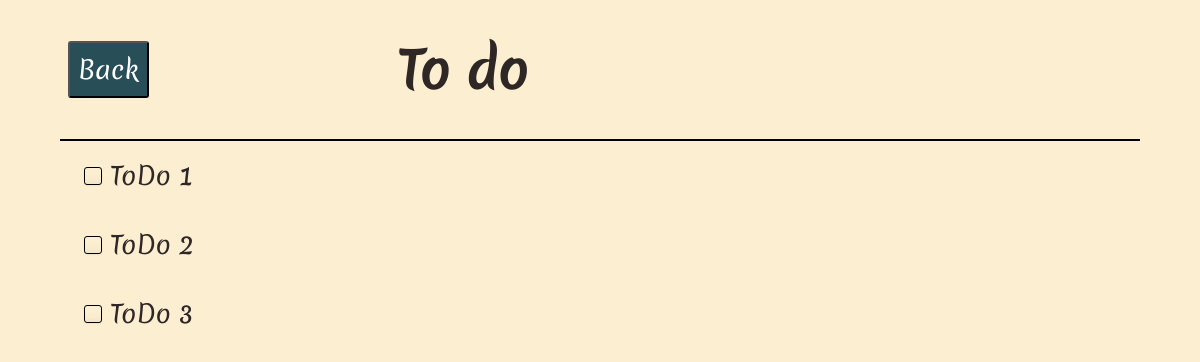
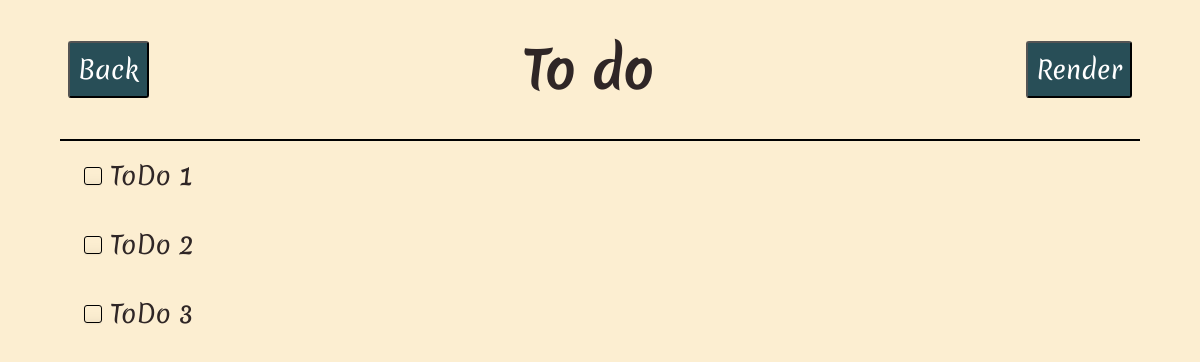
Before and after one commit to Mathiasotnes/Life, an Electron app: page src/sections/todo.html in a window 1200 px wide. Drawn offline with Linux system fonts and the light colour scheme; no server answers.

Commit message:
rendering database

```diff
--- a/src/assets/todo.css
+++ b/src/assets/todo.css
@@ -11,7 +11,7 @@ body {
 .navBar {
     display: flex;
     flex-direction: row;
-    justify-content: left;
+    justify-content: space-between;
     align-items: center;
     border-bottom: 2px solid black;
 }
@@ -19,7 +19,6 @@ body {
 .header {
     font-size: 50px;
     font-family: 'Merienda';
-    padding-left: 15rem;
     color: rgb(47, 38, 38);
     justify-content: center;
     align-items: center;
--- a/src/scripts/todo.js
+++ b/src/scripts/todo.js
@@ -33,6 +33,27 @@ async function getTasks() {
     const todos = getFirestore.collection(db, 'todo');
     const todosSnapshot = await getDocs.getDocs(todos);
     const todoList = todosSnapshot.docs.map(doc => doc.data());
-    console.log(todoList);
     return todoList;
 }
+
+async function renderTasks() {
+    const todoList = await getTasks();
+    const todoContainer = document.getElementById('toDoList');
+    todoList.forEach((todo) => {
+        const todoElement = document.createElement('div');
+        const todoText = document.createElement('div');
+        const todoCheckbox = document.createElement('input');
+
+        todoElement.classList.add('toDoElement');
+
+        todoCheckbox.type = 'checkbox';
+        todoCheckbox.classList.add('toDoCheckbox');
+
+        todoText.classList.add('toDoText');
+        todoText.innerText = todo.task;
+
+        todoElement.appendChild(todoCheckbox);
+        todoElement.appendChild(todoText);
+        todoContainer.appendChild(todoElement);
+    });
+}
--- a/src/sections/todo.html
+++ b/src/sections/todo.html
@@ -11,6 +11,7 @@
     <div class="navBar">
         <button class="backButton" onclick="backToDashboard()">Back</button>
         <h1 class="header">To do</h1>
+        <button class="backButton" onclick="renderTasks()">Render</button>
     </div>
     <div id="toDoList">
         <div class="toDoElement">
```
